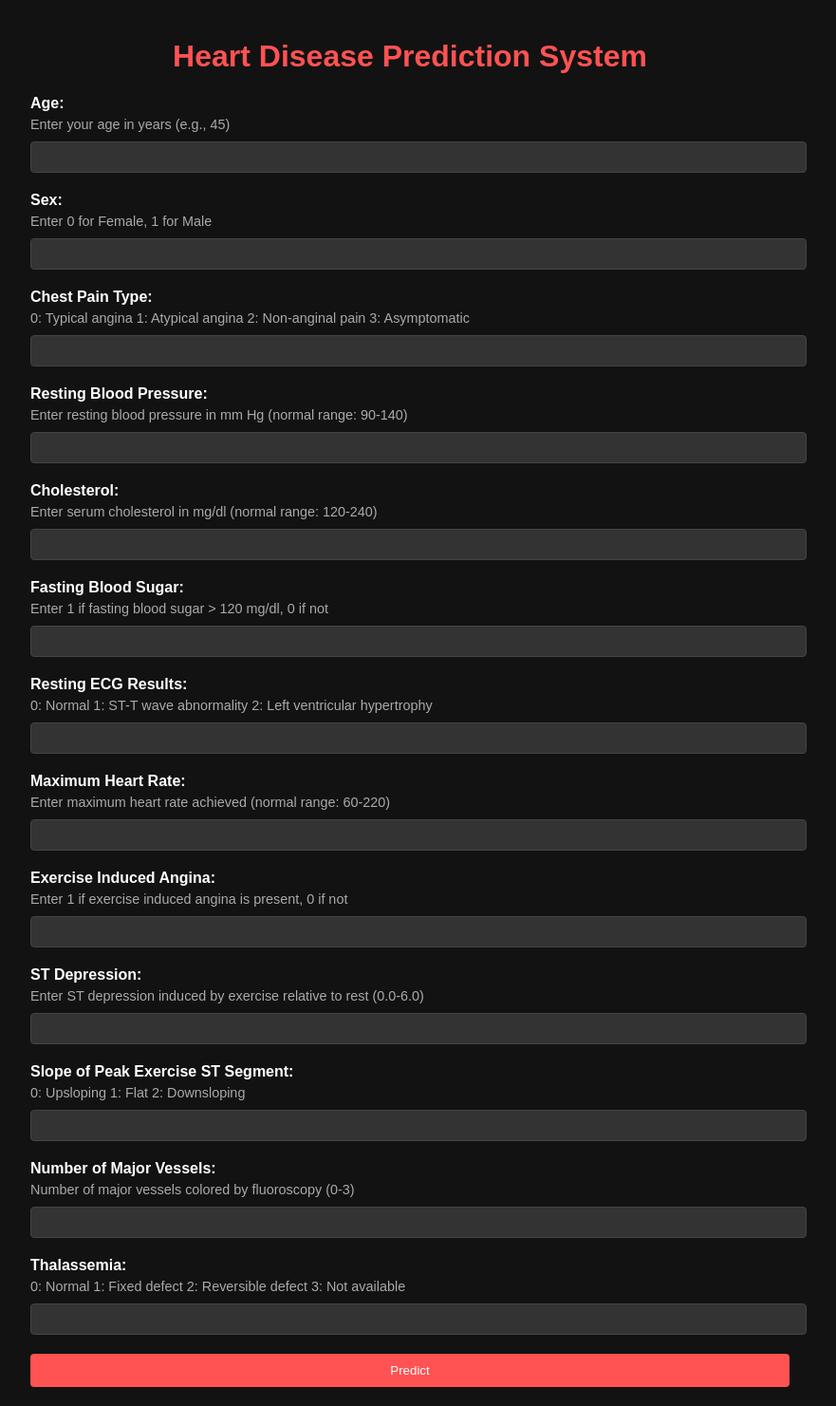
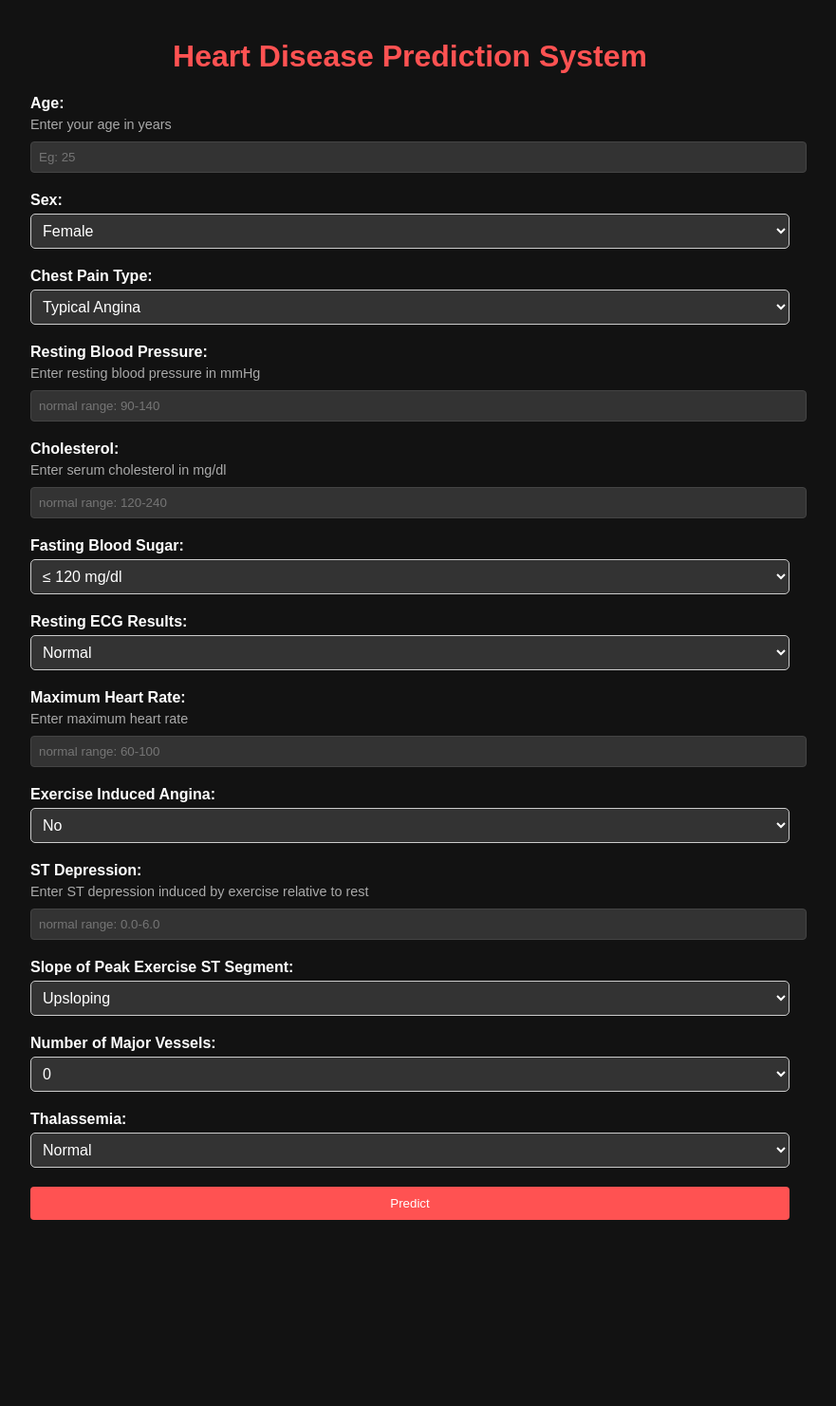
Before and after one commit to tgcjananga/e20-co542-heart-prediction-system, a Flask app: page /predict in a window 1280 px wide. Shown: the whole page at 95% size, without its empty margins (208-1089 px from the left). After the commit the page ends 1285 px from the top, so only its background shows below. Run offline with Flask 3, Linux system fonts and the light colour scheme; parts of the project's set-up code (start-up, migrations or seed data) failed here and were passed over.

Commit message:
Make inputs more user friendly

```diff
--- a/webapp/static/predict.css
+++ b/webapp/static/predict.css
@@ -12,6 +12,16 @@ h1 {
 }
 .input-group {
   margin-bottom: 20px;
+}
+.input-select {
+  width: 100%;
+  padding: 8px;
+  font-size: 16px;
+  color: white;
+  border: 1px solid #ccc;
+  border-radius: 5px;
+  background-color: #333333;
+  cursor: pointer;
 }
 .input-group label {
   display: block;
@@ -30,7 +40,7 @@ input {
   margin-top: 5px;
   border: 1px solid #444;
   border-radius: 4px;
-  background-color: #333;
+  background-color: #333333;
   color: #ffffff;
 }
 button {
--- a/webapp/templates/predict.html
+++ b/webapp/templates/predict.html
@@ -14,104 +14,129 @@
     <form action="/predict" method="post">
       <div class="input-group">
         <label for="age">Age:</label>
-        <div class="input-description">Enter your age in years (e.g., 45)</div>
-        <input type="number" name="age" required />
+        <div class="input-description">Enter your age in years</div>
+        <input type="number" name="age" required placeholder="Eg: 25" />
       </div>
 
       <div class="input-group">
         <label for="sex">Sex:</label>
-        <div class="input-description">Enter 0 for Female, 1 for Male</div>
-        <input type="number" name="sex" min="0" max="1" required />
+        <select name="sex" class="input-select" required>
+          <option value="0">Female</option>
+          <option value="1">Male</option>
+        </select>
       </div>
 
       <div class="input-group">
         <label for="cp">Chest Pain Type:</label>
-        <div class="input-description">
-          0: Typical angina 1: Atypical angina 2: Non-anginal pain 3:
-          Asymptomatic
-        </div>
-        <input type="number" name="cp" min="0" max="3" required />
+        <select name="cp" class="input-select" required>
+          <option value="0">Typical Angina</option>
+          <option value="1">Atypical Angina</option>
+          <option value="2">Non-Anginal Pain</option>
+          <option value="3">Asymptomatic</option>
+        </select>
       </div>
 
       <div class="input-group">
         <label for="trestbps">Resting Blood Pressure:</label>
         <div class="input-description">
-          Enter resting blood pressure in mm Hg (normal range: 90-140)
+          Enter resting blood pressure in mmHg
         </div>
-        <input type="number" name="trestbps" required />
+        <input
+          type="number"
+          name="trestbps"
+          required
+          placeholder="normal range: 90-140"
+        />
       </div>
 
       <div class="input-group">
         <label for="chol">Cholesterol:</label>
-        <div class="input-description">
-          Enter serum cholesterol in mg/dl (normal range: 120-240)
-        </div>
-        <input type="number" name="chol" required />
+        <div class="input-description">Enter serum cholesterol in mg/dl</div>
+        <input
+          type="number"
+          name="chol"
+          required
+          placeholder="normal range: 120-240"
+        />
       </div>
 
       <div class="input-group">
         <label for="fbs">Fasting Blood Sugar:</label>
-        <div class="input-description">
-          Enter 1 if fasting blood sugar > 120 mg/dl, 0 if not
-        </div>
-        <input type="number" name="fbs" min="0" max="1" required />
+        <select name="fbs" class="input-select" required>
+          <option value="0">≤ 120 mg/dl</option>
+          <option value="1">> 120 mg/dl</option>
+        </select>
       </div>
 
       <div class="input-group">
         <label for="restecg">Resting ECG Results:</label>
-        <div class="input-description">
-          0: Normal 1: ST-T wave abnormality 2: Left ventricular hypertrophy
-        </div>
-
-        <input type="number" name="restecg" min="0" max="2" required />
+        <select name="restecg" class="input-select" required>
+          <option value="0">Normal</option>
+          <option value="1">ST-T Wave Abnormality</option>
+          <option value="2">Left Ventricular Hypertrophy</option>
+        </select>
       </div>
 
       <div class="input-group">
         <label for="thalach">Maximum Heart Rate:</label>
-        <div class="input-description">
-          Enter maximum heart rate achieved (normal range: 60-220)
-        </div>
-        <input type="number" name="thalach" required />
+        <div class="input-description">Enter maximum heart rate</div>
+        <input
+          type="number"
+          name="thalach"
+          required
+          placeholder="normal range: 60-100"
+        />
       </div>
 
       <div class="input-group">
         <label for="exang">Exercise Induced Angina:</label>
-        <div class="input-description">
-          Enter 1 if exercise induced angina is present, 0 if not
-        </div>
-        <input type="number" name="exang" min="0" max="1" required />
+        <select name="exang" class="input-select" required>
+          <option value="0">No</option>
+          <option value="1">Yes</option>
+        </select>
       </div>
 
       <div class="input-group">
         <label for="oldpeak">ST Depression:</label>
         <div class="input-description">
-          Enter ST depression induced by exercise relative to rest (0.0-6.0)
+          Enter ST depression induced by exercise relative to rest
         </div>
-        <input type="number" step="0.1" name="oldpeak" required />
+        <input
+          type="number"
+          step="0.1"
+          name="oldpeak"
+          required
+          placeholder="normal range: 0.0-6.0"
+        />
       </div>
 
       <div class="input-group">
         <label for="slope">Slope of Peak Exercise ST Segment:</label>
-        <div class="input-description">0: Upsloping 1: Flat 2: Downsloping</div>
-
-        <input type="number" name="slope" min="0" max="2" required />
+        <select name="slope" class="input-select" required>
+          <option value="0">Upsloping</option>
+          <option value="1">Flat</option>
+          <option value="2">Downsloping</option>
+        </select>
       </div>
 
       <div class="input-group">
         <label for="ca">Number of Major Vessels:</label>
-        <div class="input-description">
-          Number of major vessels colored by fluoroscopy (0-3)
-        </div>
-        <input type="number" name="ca" min="0" max="3" required />
+        <select name="ca" class="input-select" required>
+          <option value="0">0</option>
+          <option value="1">1</option>
+          <option value="2">2</option>
+          <option value="3">3</option>
+        </select>
       </div>
 
       <div class="input-group">
         <label for="thal">Thalassemia:</label>
-        <div class="input-description">
-          0: Normal 1: Fixed defect 2: Reversible defect 3: Not available
-        </div>
-
-        <input type="number" name="thal" min="0" max="3" required />
+        <select name="thal" class="input-select" required>
+          <option value="0">Normal</option>
+          <option value="1">Fixed Defect</option>
+          <option value="2">Reversible Defect</option>
+          <option value="3">Not Available</option>
+        </select>
       </div>
 
       <button type="submit">Predict</button>
```
